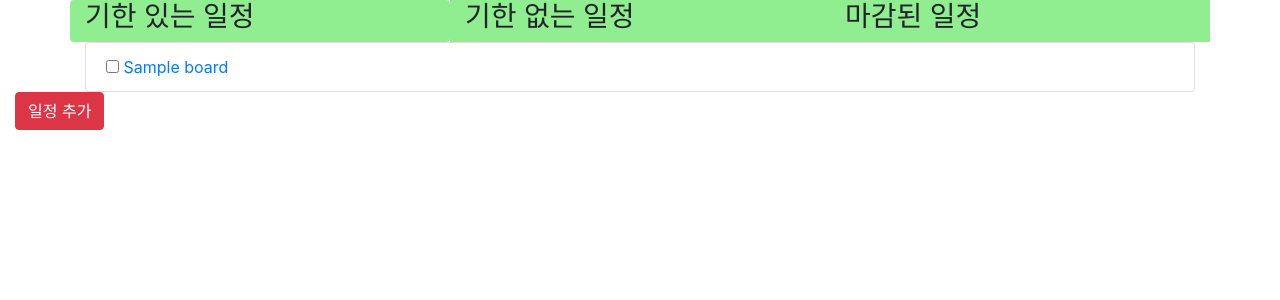
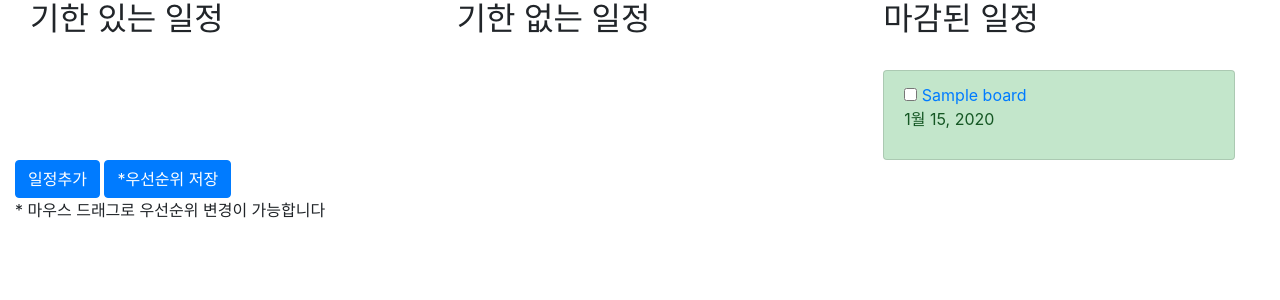
Before and after one commit to do-not-do-that/Juicy-Tag, a Django app: page /board/ in a window 1280 px wide. Shown: the part 72-372 px from the top of the page. Run offline with Django 3.2, Linux system fonts and the light colour scheme; tables that the repository leaves empty hold one stand-in row (values such as "Sample post"); some libraries are stand-ins or nearby versions; some web fonts are replaced.

Commit message:
board list 레이아웃 수정(3분할 float:left 속성 추가)

```diff
--- a/juicy_board/templates/juicy_board/juicy_list.html
+++ b/juicy_board/templates/juicy_board/juicy_list.html
@@ -1,39 +1,65 @@
 {% extends 'base.html'%}
 
 {% block content %}
-<div class="container">
-    <div class="row">
-      <div class="col-md-4 d-inline-block rounded" style="background-color: lightgreen">
-          <h3>
-          기한 있는 일정
-          </h3>
-      </div>
-      <div class="col-md-4 d-inline-block" style="background-color: lightgreen">
-          <h3>
-          기한 없는 일정
-          </h3>
-      </div>
-      <div class="col-md-4 d-inline-block" style="background-color: lightgreen">
-          <h3>
-          마감된 일정
-          </h3>
-      </div>
+
+<style>
+    .col-md-4{
+        float:left;
+    }
+</style>
+
+<div class="col-md-4">
+    <div class="container">
+        <h2>
+            기한 있는 일정
+        </h2><br>
+        <div id="juicy_list_end_Date" class="list-group col">
+            {% for list in juicy_list_end_Date_non_complete %}
+            <div class="list-group-item" div_pk={{list.no}} priority={{list.priority}}><input type="checkbox" pk={{list.no}} name="end_non_complete" value={{list.title}}> <a href="{% url 'juicy_board:juicy_board_detail' pk=list.no %}">{{list.title}}</a><p>{{list.end_date}}</p></div>
+            {% endfor %}
+        </div>
     </div>
 </div>
+<div class="col-md-4">
+    <div class="container">
+        <h2>
+            기한 없는 일정
+        </h2><br>
+        <div id="juicy_list_no_endDate" class="list-group col">
+                {% with end_date="마감일 없음" %}
+                    {% for list in juicy_list_no_end_Date %}
+                    <div class="list-group-item" div_pk={{list.no}}><input type="checkbox" pk={{list.no}} name="no_end_Date_non_complete" value={{list.title}}> <a href="{% url 'juicy_board:juicy_board_detail' pk=list.no %}">{{list.title}}</a><p>{{end_date}}</p></div>
+                    {% endfor %}
+                {% endwith %}
+        </div>
+    </div>
+</div>
+<div class="col-md-4">
+    <div class="container">
+        <h2>
+            마감된 일정
+        </h2><br>
+        <div class="list-group col">
+            {% with end_date="마감일 없음" %}
+                {% for list in juicy_list_end_Date_complete %}
+                    {% if list.end_date == None %}
+                        <div class="list-group-item list-group-item-success" div_pk={{list.priority}}><input type="checkbox" pk={{list.no}} name="complete" value={{list.title}}> <a href="{% url 'juicy_board:juicy_board_detail' pk=list.no %}">{{list.title}}</a><p>{{end_date}}</p></div>
+                    {% else %}
+                        <div class="list-group-item list-group-item-success" div_pk={{list.priority}}><input type="checkbox" pk={{list.no}} name="complete" value={{list.title}}> <a href="{% url 'juicy_board:juicy_board_detail' pk=list.no %}">{{list.title}}</a><p>{{list.end_date}}</p></div>
+                    {% endif %}
+                {% endfor %}
+            {% endwith %}
+        </div>
+    </div>
+</div>
+
 <div class="col-md-12">
-    <div class="container">
-        {% for list in juicy_list %}
-        <div class="list-group-item">
-            <input type="checkbox" name={{list.title}} value={{list.title}}>
-            <a href="{% url 'juicy_board:juicy_board_detail' pk=list.no %}">
-
-            {{list.title}}
-            </a>
-            </div>
-        {% endfor %}
-    </div>
-    <button type="button" class="btn btn-danger" onclick="location.href='{% url 'juicy_board:juicy_board_insert' %}'">
-        일정 추가
-    </button>
+      <button type="button" class="btn btn-primary" onclick="location.href='{% url 'juicy_board:juicy_board_insert' %} '">
+            일정추가
+      </button>
+      <button type="button" class="btn btn-primary" onclick="prioirty_save()">
+            *우선순위 저장
+      </button>
+      <p>* 마우스 드래그로 우선순위 변경이 가능합니다</p>
 </div>
 {% endblock %}
--- a/juicy_board/views.py
+++ b/juicy_board/views.py
@@ -3,24 +3,48 @@
 # Create your views here.
 from .models import JuicyBoard
 from django.views import generic
+from datetime import datetime, timedelta
 
 class Juicy_board(generic.TemplateView):
     def get(self, request, *args, **kwargs):
         template_name = 'juicy_board/juicy_list.html'
         juicy_list = JuicyBoard.objects.all()
-        return render(request, template_name, {"juicy_list":juicy_list})
+
+        juicy_list_no_end_Date = JuicyBoard.objects.all().filter(end_date__isnull=True, is_complete=0).order_by('priority')
+        juicy_list_end_Date_non_complete = JuicyBoard.objects.all().filter(end_date__isnull=False, is_complete=0).order_by('priority')
+        juicy_list_end_Date_complete = JuicyBoard.objects.all().filter(is_complete=1).order_by('end_date')
+
+        today = datetime.now()
+        close_end_day = []
+        over_end_day = []
+
+        for i in juicy_list_end_Date_non_complete:
+            e_day = str(i.end_date).split("-")
+            end_day = datetime(int(e_day[0]), int(e_day[1]), int(e_day[2]))
+            if (end_day - today).days < -1: over_end_day.append(i.title)
+            if (end_day - today).days >= -1 and (end_day - today).days < 3: close_end_day.append(i.title)
+        return render(request, template_name,
+                      {"juicy_list_end_Date_non_complete": juicy_list_end_Date_non_complete,
+                       "juicy_list_end_Date_complete": juicy_list_end_Date_complete,
+                       "juicy_list_no_end_Date": juicy_list_no_end_Date,
+                       'close_end_day': close_end_day, 'over_end_day':over_end_day})
 
 def check_post(request):
     template_name = 'juicy_board/juicy_board_success.html'
 
     if request.method == 'POST':
-        form = JuicyForm(request.POST)
-        if form.is_valid():
-            juicy = form.save(commit=False)
-            juicy.juicy_save()
-            message = "Juicy한 일정이 추가되었습니다."
+        if str(request.path).split('/board/')[1].split('/')[0] == "insert":
+            form = JuicyForm(request.POST)
 
-            return render(request, template_name, {"message":message})
+            if form.is_valid():
+                message = "Juicy한 일정이 추가되었습니다."
+                if len(request.POST.get('title')) < 1:
+                    message = '제목이 너무 짧습니다. 1글자 이상 작성해주세요.'
+                else:
+                    juicy = form.save(commit=False)
+                    juicy.juicy_save()
+
+                return render(request, template_name, {"message":message})
     else:
 
         template_name = 'juicy_board/juicy_board_insert.html'
@@ -34,7 +58,7 @@
 
 class Juicy_board_update(generic.UpdateView):
     model = JuicyBoard
-    fields= {'title','content'}
+    form_class = JuicyForm
     template_name = "juicy_board/juicy_board_update.html"
     success_url = '/board/'
 
@@ -42,12 +66,6 @@
         form.save()
         return render(self.request, 'juicy_board/juicy_board_success.html',{"message":'Juicy한 일정을 업데이트 했습니다.'})
 
-    def get(self, request, *args, **kwargs):
-        self.object = self.get_object()
-        form_class = self.get_form_class()
-        form = self.get_form(form_class)
-        context = self.get_context_data(object=self.object, form=form)
-        return self.render_to_response(context)
 
 class Juicy_board_delete(generic.DeleteView):
     model = JuicyBoard
```
